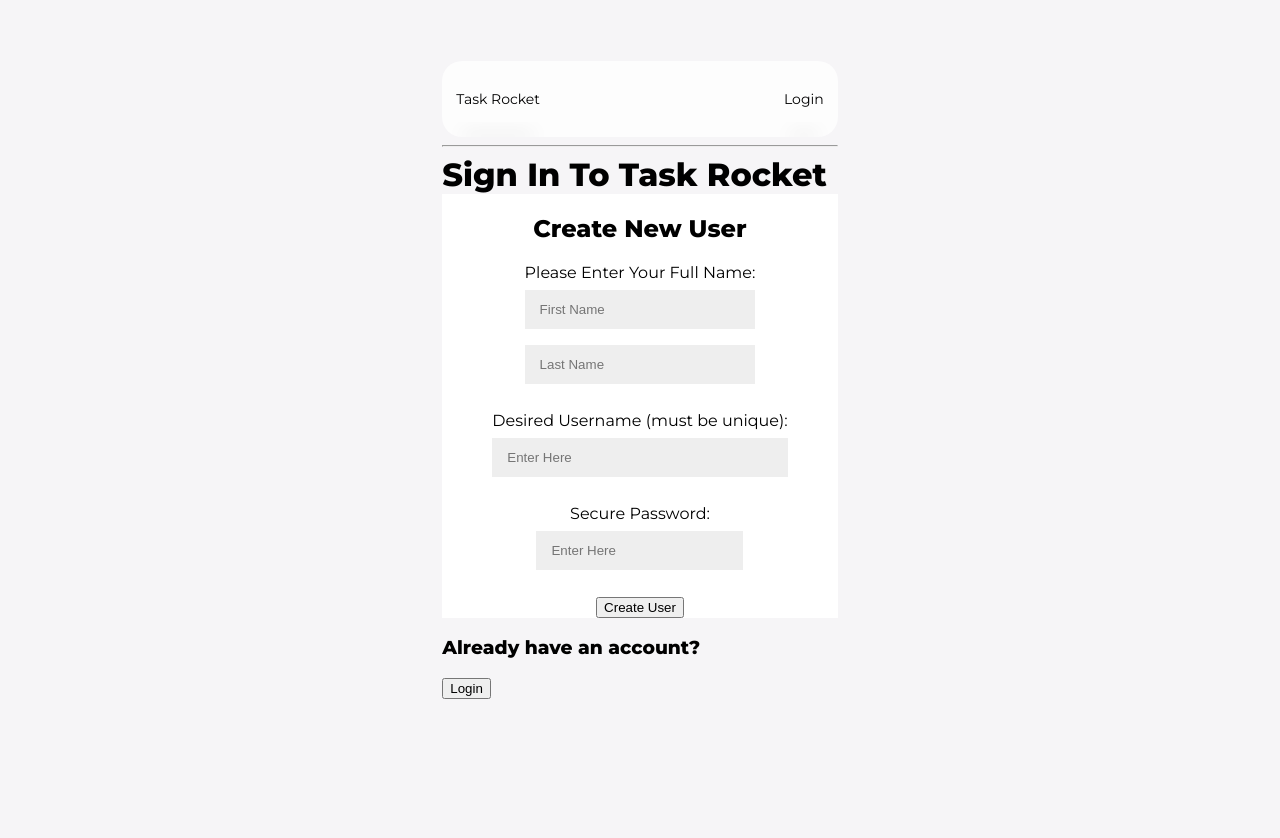
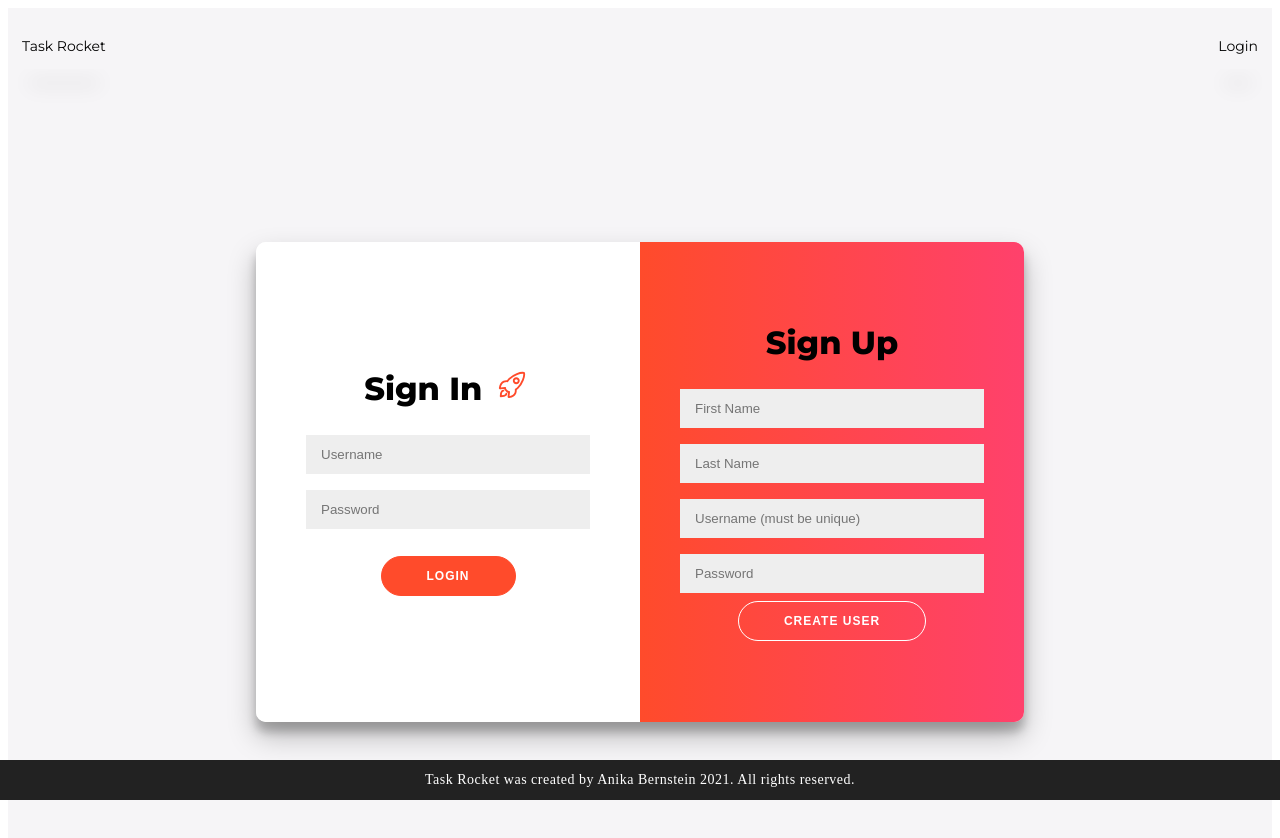
Before and after one commit to anikajb92/task-rocket-app, a React (Create React App) app: page /login in a window 1280 px wide. Shown: the top 838 px of the page. Built offline with nearby package versions, Linux system fonts and the light colour scheme; the HTML template or start-up script is replaced by a standard one.

Commit message:
Styling for credentials component

```diff
--- a/src/App.js
+++ b/src/App.js
@@ -46,11 +46,14 @@ function App() {
   return (
     <BrowserRouter>
       <div className="App">
-        <NavBar
-          isLoggedIn={isLoggedIn}
-          user={user}
-          />
-        <hr></hr>
+        <div className="navbar">
+          <NavBar
+            isLoggedIn={isLoggedIn}
+            user={user}
+            />
+          <hr></hr>
+        </div>
+      <div className="container">
         <Switch>
           <Route
             exact path="/home"
@@ -87,6 +90,10 @@ function App() {
             }
           />
         </Switch>
+        </div>
+        <footer>
+          <p>Task Rocket was created by Anika Bernstein 2021. All rights reserved.</p>
+        </footer>
     </div>
   </BrowserRouter>
   );
--- a/src/components/Credentials.js
+++ b/src/components/Credentials.js
@@ -3,43 +3,29 @@ import '../styles/creds.css';
 
 import SignUpForm from './SignUpForm';
 import LoginForm from './LoginForm';
+import { Container } from '@material-ui/core';
 
 export default function Credentials(props) {
-  const [loginInstead, setLoginInstead] = useState(false)
-  const [newUser, setNewUser] = useState(true)
+  const [loginInstead, setLoginInstead] = useState(false);
+  const [newUser, setNewUser] = useState(true);
+  const [isActive, setIsActive] = useState(false);
 
   const handleClick = () => {
-      setLoginInstead(true)
-      setNewUser(false)
-  }
+      setLoginInstead(!loginInstead);
+      setNewUser(!newUser);
+  };
 
   return (
-    <div className="credentials">
-      <h1> Sign In To Task Rocket</h1>
-      {newUser? (
-      <>
+  <div id="body">
+    <div
+      className="credentials"
+    >
         <SignUpForm />
-        <h3>Already have an account?</h3>
-        <button onClick={handleClick}>Login</button>
-      </>) : (
-      <>
         <LoginForm
-        handleLogin={props.handleLogin}
-        setUser={props.setUser}
-        />
-        <h3>Create an account</h3>
-        <button onClick={handleClick}>Login</button>
-      </>
-      )}
-      {/* {loginInstead? (
-      <>
-        <LoginForm
-        handleLogin={props.handleLogin}
-        setUser={props.setUser}
-        />
-        <h3>Already have an account?</h3>
-        <button onClick={handleClick}>Login</button>
-      )} */}
+          handleLogin={props.handleLogin}
+          setUser={props.setUser}
+          />
     </div>
+  </div>
   )
 }
--- a/src/components/LoginForm.js
+++ b/src/components/LoginForm.js
@@ -1,4 +1,5 @@
 import React, {useState} from 'react';
+import {IoRocketOutline} from "react-icons/io5";
 
 export default function LoginForm(props) {
   const [username, setUsername] = useState('');
@@ -30,27 +31,28 @@ export default function LoginForm(props) {
   }
 
   return (
-    <form onSubmit={handleSubmit}>
-      <label> Username:
+
+    <div className="form-container sign-in-container">
+      <form id="login" onSubmit={handleSubmit}>
+      <h1>Sign In <IoRocketOutline className="icon"/></h1>
+      <br/>
           <input
             name="username"
             type="text"
-          placeholder="Enter Here"
+            placeholder="Username"
             value={username}
             onChange={(event) => setUsername(event.target.value)}
           />
-      </label>
-      <br/>
-      <label> Password:
           <input
             name="password"
             type="password"
-          placeholder="Enter Here"
+            placeholder="Password"
             value={password}
             onChange={(event) => setPassword(event.target.value)}
           />
-      </label>
-      <input type="submit" value="Login" />
+          <br/>
+        <button className="button">Login</button>
       </form>
+    </div>
   )
 }
--- a/src/components/NavBar.js
+++ b/src/components/NavBar.js
@@ -7,11 +7,11 @@ export default function NavBar(props) {
       {props.isLoggedIn? (
       <>
         <nav>
+          <Link classname="link" to="/login">Login</Link>
           <Link classname="link" to="/about">Task Rocket</Link>
           <Link classname="link" to="/home">My Tasks</Link>
-          <Link classname="link" to="/login">Login</Link>
-          <Link to="/profile">{props.user.firstname} {props.user.lastname}</Link>
         </nav>
+        <Link to="/profile">{props.user.firstname} {props.user.lastname}</Link>
       </>) : (
       <>
         <Link classname="link" to="/about">Task Rocket</Link>
--- a/src/components/SignUpForm.js
+++ b/src/components/SignUpForm.js
@@ -1,5 +1,4 @@
-import React from 'react';
-import { useState } from 'react';
+import React, {useState} from 'react';
 
 export default function CreateUserForm() {
   const [username, setUsername] = useState('');
@@ -31,9 +30,12 @@ export default function CreateUserForm() {
   }
 
   return (
-    <form onSubmit={handleSubmit}>
-      <h2>Create New User</h2>
-      <label> Please Enter Your Full Name:
+    <div className="signup-form signup-right">
+      <form
+        onSubmit={handleSubmit}
+        id="signup"
+      >
+        <h1>Sign Up </h1>
           <br/>
           <input
             type="text"
@@ -42,7 +44,6 @@ export default function CreateUserForm() {
             value={firstname}
             onChange={(event) => setFirstname(event.target.value)}
           />
-        <br/>
           <input
             type="text"
             name="lastname"
@@ -50,31 +51,27 @@ export default function CreateUserForm() {
             value={lastname}
             onChange={(event) => setLastname(event.target.value)}
           />
-      </label>
-      <br/>
-      <label>Desired Username (must be unique):
-        <br/>
           <input
             type="text"
             name="username"
-          placeholder="Enter Here"
+            placeholder="Username (must be unique)"
             value={username}
             onChange={(event) => setUsername(event.target.value)}
           />
-      </label>
-      <br/>
-      <label>Secure Password:
-        <br/>
           <input
             type="password"
             name="password"
-          placeholder="Enter Here"
+            placeholder="Password"
             value={password}
             onChange={(event) => setPassword(event.target.value)}
           />
-      </label>
-      <br/>
-      <button>Create User</button>
+        <button
+          className="ghost"
+          id="signUp"
+        >
+          Create User
+        </button>
       </form>
+    </div>
   );
 }
--- a/src/styles/App.css
+++ b/src/styles/App.css
@@ -4,12 +4,12 @@
 	box-sizing: border-box;
 }
 
-body {
+.container {
 	background: #f6f5f7;
-	display: flex;
+  display: flex;
 	justify-content: center;
+  flex-direction: column;
 	align-items: center;
-	flex-direction: column;
 	font-family: 'Montserrat', sans-serif;
 	height: 100vh;
 	margin: -20px 0 50px;
@@ -32,17 +32,50 @@ p {
 	margin: 20px 0 30px;
 }
 
+button {
+	border-radius: 20px;
+	border: 1px solid #FF4B2B;
+	background-color: #FF4B2B;
+	color: #FFFFFF;
+	font-size: 12px;
+	font-weight: bold;
+	padding: 12px 45px;
+	letter-spacing: 1px;
+	text-transform: uppercase;
+	transition: transform 80ms ease-in;
+}
+
+button:active {
+	transform: scale(0.95);
+}
+
+button:focus {
+	outline: none;
+}
+
+button.ghost {
+	background-color: transparent;
+	border-color: #FFFFFF;
+}
+
+.icon {
+	display: inline-flex;
+	justify-content: center;
+	align-items: center;
+  color: #FF4B2B;
+	margin: 0 5px;
+	height: 30px;
+	width: 30px;
+}
+
 #navbar {
-  overflow: hidden;
-  background-color: rgba(255, 255, 255, 0.735);
+  font-family: 'Montserrat', sans-serif;
+  background: #f6f5f7;
   position: sticky;
-  top: 5px;
-  width: 100%;
-  border-radius: 20px;
-  margin-bottom: 5px;
-  z-index: 2;
   display: flex;
   justify-content: space-between;
+	background-repeat: no-repeat;
+	background-size: cover;
 }
 
 #navbar a {
@@ -54,3 +87,19 @@ p {
   text-decoration: none;
   box-shadow: 0px 37px 20px -20px rgba(0,0,0,0.1)
 }
+
+footer {
+  background-color: #222;
+  color: #fff;
+  font-size: 14px;
+  bottom: 0;
+  position: fixed;
+  left: 0;
+  right: 0;
+  text-align: center;
+  z-index: 999;
+}
+
+footer p {
+  margin: 10px 0;
+}
--- a/src/styles/creds.css
+++ b/src/styles/creds.css
@@ -1,9 +1,5 @@
 
 @import url('https://fonts.googleapis.com/css?family=Montserrat:400,800');
-
-span {
-	font-size: 12px;
-}
 
 a {
 	color: #333;
@@ -38,7 +34,7 @@ button.ghost {
 	border-color: #FFFFFF;
 }
 
-form {
+form#login {
 	background-color: #FFFFFF;
 	display: flex;
 	align-items: center;
@@ -57,7 +53,7 @@ input {
 	width: 100%;
 }
 
-.container {
+.credentials {
 	background-color: #fff;
 	border-radius: 10px;
   	box-shadow: 0 14px 28px rgba(0,0,0,0.25),
@@ -82,73 +78,13 @@ input {
 	z-index: 2;
 }
 
-.container.right-panel-active .sign-in-container {
-	transform: translateX(100%);
-}
-
-.sign-up-container {
-	left: 0;
-	width: 50%;
-	opacity: 0;
-	z-index: 1;
-}
-
-.container.right-panel-active .sign-up-container {
-	transform: translateX(100%);
-	opacity: 1;
-	z-index: 5;
-	animation: show 0.6s;
-}
-
-@keyframes show {
-	0%, 49.99% {
-		opacity: 0;
-		z-index: 1;
-	}
-
-	50%, 100% {
-		opacity: 1;
-		z-index: 5;
-	}
-}
-
-.overlay-container {
+.signup-form {
 	position: absolute;
-	top: 0;
-	left: 50%;
-	width: 50%;
-	height: 100%;
-	overflow: hidden;
-	transition: transform 0.6s ease-in-out;
-	z-index: 100;
-}
-
-.container.right-panel-active .overlay-container{
-	transform: translateX(-100%);
-}
-
-.overlay {
-	background: #FF416C;
+  background: #FF416C;
 	background: -webkit-linear-gradient(to right, #FF4B2B, #FF416C);
 	background: linear-gradient(to right, #FF4B2B, #FF416C);
 	background-repeat: no-repeat;
 	background-size: cover;
-	background-position: 0 0;
-	color: #FFFFFF;
-	position: relative;
-	left: -100%;
-	height: 100%;
-	width: 200%;
-  	transform: translateX(0);
-	transition: transform 0.6s ease-in-out;
-}
-
-.container.right-panel-active .overlay {
-  	transform: translateX(50%);
-}
-
-.overlay-panel {
-	position: absolute;
 	display: flex;
 	align-items: center;
 	justify-content: center;
@@ -162,59 +98,7 @@ input {
 	transition: transform 0.6s ease-in-out;
 }
 
-.overlay-left {
-	transform: translateX(-20%);
-}
-
-.container.right-panel-active .overlay-left {
-	transform: translateX(0);
-}
-
-.overlay-right {
+.signup-right {
 	right: 0;
 	transform: translateX(0);
 }
-
-.container.right-panel-active .overlay-right {
-	transform: translateX(20%);
-}
-
-.social-container {
-	margin: 20px 0;
-}
-
-.social-container a {
-	border: 1px solid #DDDDDD;
-	border-radius: 50%;
-	display: inline-flex;
-	justify-content: center;
-	align-items: center;
-	margin: 0 5px;
-	height: 40px;
-	width: 40px;
-}
-
-footer {
-    background-color: #222;
-    color: #fff;
-    font-size: 14px;
-    bottom: 0;
-    position: fixed;
-    left: 0;
-    right: 0;
-    text-align: center;
-    z-index: 999;
-}
-
-footer p {
-    margin: 10px 0;
-}
-
-footer i {
-    color: red;
-}
-
-footer a {
-    color: #3c97bf;
-    text-decoration: none;
-}
```
Also changed, not shown: src/images/rocket.png (added). Lines whose indentation alone changed are shown as unchanged.
